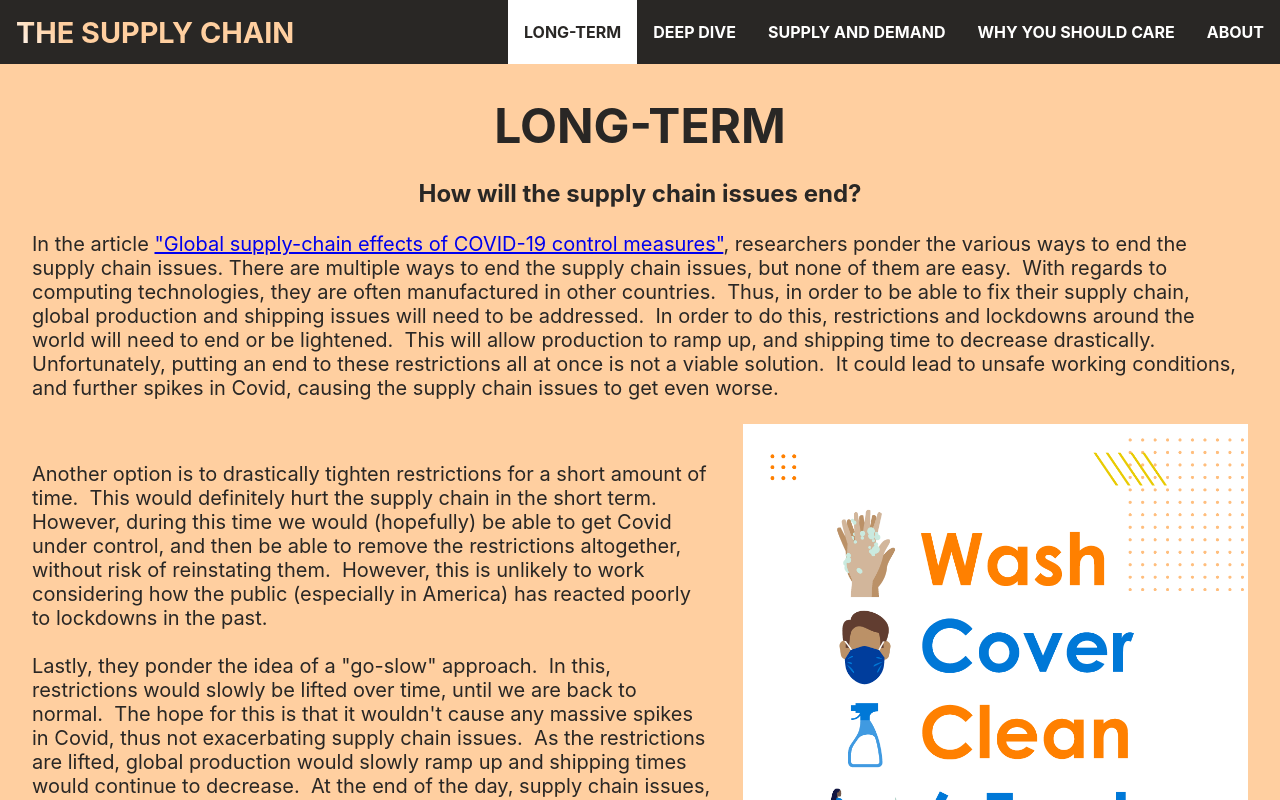
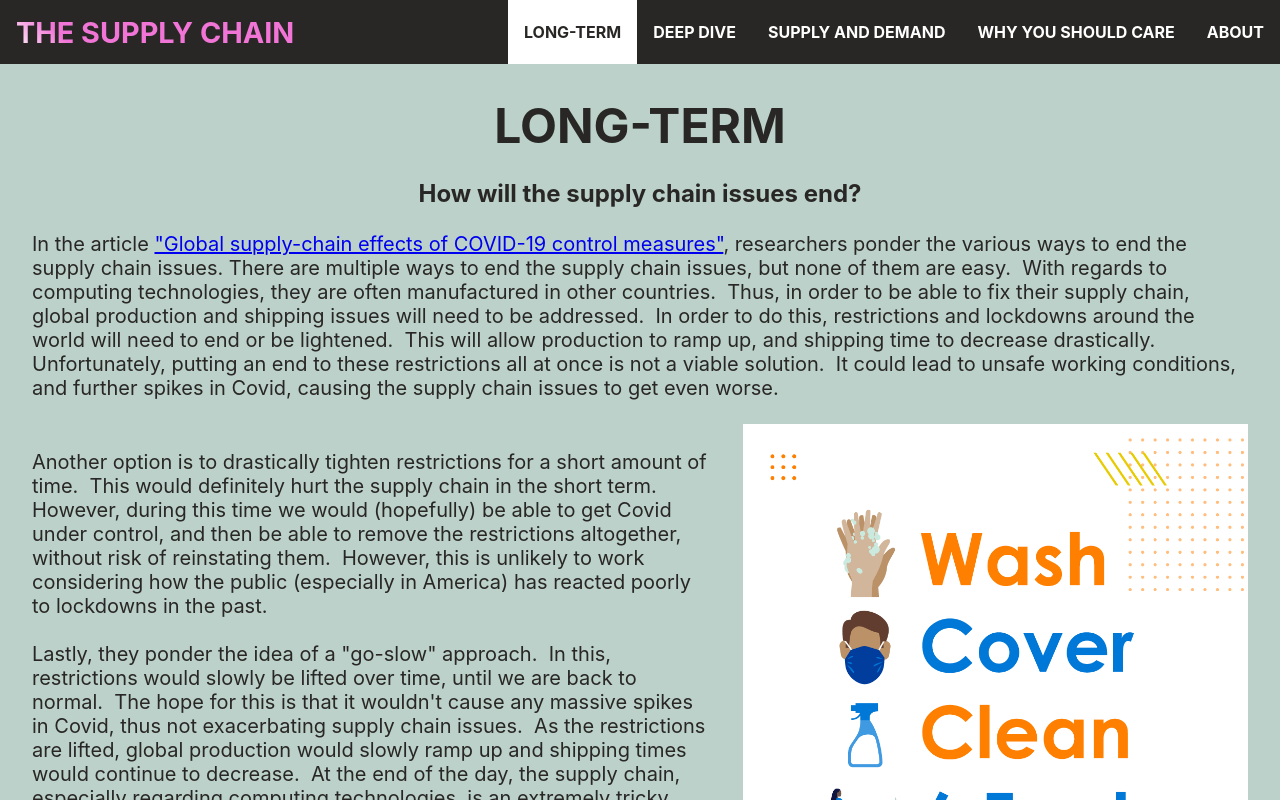
Before and after one commit to LoganQualk/supply-chain, a React (Create React App) app: page /LongTerm in a window 1280 px wide. Shown: the top 800 px of the page. Built offline with nearby package versions, Linux system fonts and the light colour scheme.

Commit message:
so many changes

```diff
--- a/src/About.js
+++ b/src/About.js
@@ -19,7 +19,6 @@ const About = () => {
             </div>
             <h3>Logan Qualkenbush - <a href='mai&#108;t&#111;&#58;&#108;%6Fg&#97;%6&#69;%71&#64;li&#37;76e&#46;%7&#53;%&#54;E%&#54;&#51;%2E%6&#53;d%75'>lo&#103;anq&#64;&#108;ive&#46;&#117;nc&#46;&#101;du</a></h3>
             <div className="imageContentLeft">
-
                 <p>
                     Hello! My name is Logan Qualkenbush and I am a senior majoring in Computer Science and Information and Library Science with a minor in Cognitive Science.
                     As someone with their main hobby being PC gaming, I have greatly felt the effects of the supply chain first hand.
--- a/src/App.css
+++ b/src/App.css
@@ -1,8 +1,8 @@
 :root {
   --dark: #292725;
-  --highlightDark: #71b4b4;
-  --highlightLight: #AF5315;
-  --light: #FFCFA0;
+  --highlightLighter: #f175d6;
+  --highlightLight: #b42194;
+  --light: #bbd1c9;
 }
 
 body {
@@ -56,7 +56,7 @@ img {
   font-size: 1.8rem;
   text-transform: uppercase;
   padding-left: 1rem;
-  background: linear-gradient(45deg, white 20%, var(--light) 30%, var(--light) 70%, white 80%);
+  background: linear-gradient(45deg, white 20%, var(--highlightLighter) 30%, var(--highlightLighter) 70%, white 80%);
   background-size: 200% auto;
   background-clip: text;
   text-fill-color: transparent;
--- a/src/DeepDive.js
+++ b/src/DeepDive.js
@@ -38,7 +38,7 @@ const DeepDive = () => {
             <h3>What have the major effects been?</h3>
             <p>
                 To understand what the effects have been, we must know how the supply chain itself works.
-                This living and breathing system is best thought of as a "newtork of connected and interdependent organizations mutually and co-operatively working together or a system that
+                This living and breathing system is best thought of as a "network of connected and interdependent organizations mutually and co-operatively working together or a system that
                 consists of all parties involved, directly or indirectly, in fulfilling a customer request" as explained
                 by <a href="https://onlinelibrary.wiley.com/doi/full/10.1111/jscm.12248">Andreas Wieland</a>.
                 Thinking about it, this definition makes total sense and must be taken into consideration when the idea of this complex system coined "The Supply Chain" comes to mind.
--- a/src/LongTerm.js
+++ b/src/LongTerm.js
@@ -29,7 +29,8 @@ const LongTerm = () => {
                         Lastly, they ponder the idea of a "go-slow" approach.  In this, restrictions would slowly be lifted over time, until
                         we are back to normal.  The hope for this is that it wouldn't cause any massive spikes in Covid, thus not exacerbating
                         supply chain issues.  As the restrictions are lifted, global production would slowly ramp up and shipping times
-                        would continue to decrease.  At the end of the day, supply chain issues, especiall
+                        would continue to decrease.  At the end of the day, the supply chain, especially regarding computing technologies,
+                        is an extremely tricky topic that doesn't have an easy fix.
                     </p>
                 </div>
 
--- a/src/SupplyAndDemand.js
+++ b/src/SupplyAndDemand.js
@@ -33,8 +33,6 @@ const SupplyAndDemand = () => {
                     are all time records, showing just how insane these supply issues have been.
                 </p>
             </div>
-
-
 
             <h3>Has demand changed at all?</h3>
             <p>
--- a/src/WhyYouShouldCare.js
+++ b/src/WhyYouShouldCare.js
@@ -14,8 +14,7 @@ const WhyYouShouldCare = () => {
             <div className="imageContentRight">
                 <img src={image1} style={{height: '20ch'}} alt="Cute small white dog in a red sweater sitting by the fireplace" />
                 <p>
-                    All products have greatly reduced in their availability.
-                    Toiler paper, technology, and even cute sweaters and hats for your pet dogs (y'know because tis the holiday season and they deserve to be festive too).
+                    So many products have greatly reduced availability, including toilet paper, technology, and even cute sweaters and hats for your pet dogs (y'know, because tis the holiday season and they deserve to be festive too).
                     These products have all felt the shift in the supply chain as they have increased in not only price but also scarcity.
                     The issues that we currently face with the supply chain can effect the future of consumerism, chaning how we shop for and receive itmes for the forseeable future.
                 </p>
```
